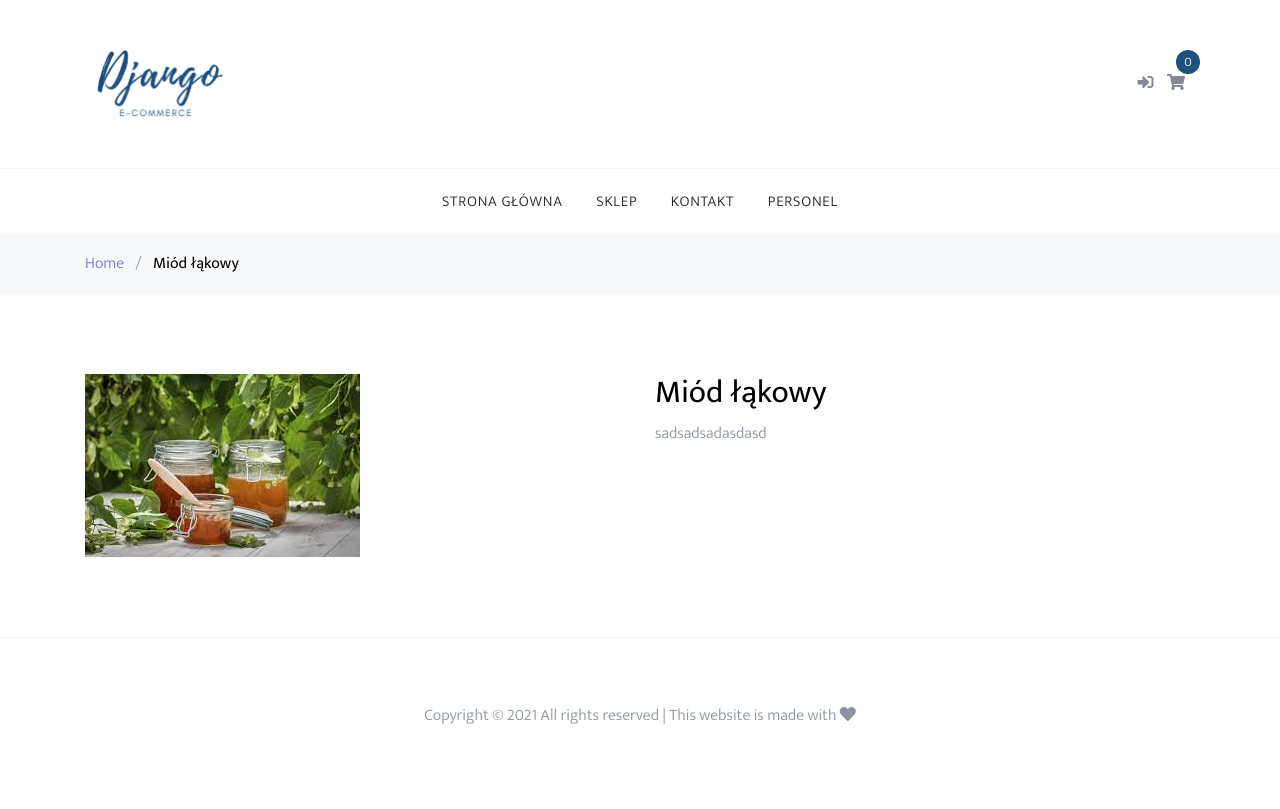
After one commit to marcinpelszyk/Djnago-ecom, a Django app: a page that uses templates/navbar.html in a window 1280 px wide. The commit adds this page. Run offline with Django 3.2, Linux system fonts and the light colour scheme; data comes from the database, SQL or seed files in the repository; some libraries are stand-ins or nearby versions.

Commit message:
Added Product detail view

```diff
--- a/cart/models.py
+++ b/cart/models.py
@@ -3,6 +3,7 @@ from django.contrib.auth import get_user_model
 from django.db.models.expressions import F
 from django.db.models.signals import pre_save
 from django.utils.text import slugify
+from django.urls import reverse
 
 User = get_user_model()
 
@@ -49,6 +50,10 @@ class Product(models.Model):
 
     def __str__(self):
         return self.title
+
+    def get_absolute_url(self):
+
+        return reverse('cart:product-detail', args=[self.slug])
 
 class OrderItem(models.Model):
     order = models.ForeignKey("Order", related_name='items', on_delete=models.CASCADE)
--- a/cart/urls.py
+++ b/cart/urls.py
@@ -1,8 +1,9 @@
 from django.urls import path
-from .views import ProductListView
+from .views import ProductListView, ProductDetailView
 
 app_name = 'cart'
 
 urlpatterns = [
     path('', ProductListView.as_view(), name='product-list'),
+    path('<slug:slug>/', ProductDetailView.as_view(), name='product-detail'),
 ]
--- a/cart/views.py
+++ b/cart/views.py
@@ -13,4 +13,5 @@ class ProductListView(ListView):
 
 class ProductDetailView(DetailView):
     model = Product
-    template_name=''
+    template_name= 'cart/product_detail.html'
+    context_object_name = 'product'
--- /dev/null
+++ b/templates/cart/product_detail.html
@@ -0,0 +1,39 @@
+{% extends '../base.html' %}
+{% load static %}
+
+{% block content %}
+
+
+
+
+    <div class="bg-light py-3">
+        <div class="container">
+            <div class="row">
+                <div class="col-md-12 mb-0">
+                    <a href="{% url 'home' %}">Home</a>
+                    <span class="mx-2 mb-0">/
+                    </span>
+                    <strong class="text-black">{{ product.title }}</strong>
+                </div>
+            </div>
+        </div>
+    </div>
+
+    <div class="site-section">
+        <div class="container">
+            <div class="row md-5">
+                <div class="col-md-6">
+                    <img src="{{ product.image.url}}" alt="">
+                </div>
+                <div class="col-md-6">
+
+                    <h2 class="text-black">{{ product.title }}</h2>
+                    <p>{{ product.description }}</p>
+                </div>
+            </div>
+        </div>
+    </div>
+
+
+
+{% endblock %}
--- a/templates/navbar.html
+++ b/templates/navbar.html
@@ -4,6 +4,7 @@
             <li><a href="/">Strona Główna</a></li>
             <li><a href="{% url 'cart:product-list' %}">Sklep</a></li>
             <li><a href="{% url 'contact' %}">Kontakt</a></li>
+            <li><a href="{% url 'contact' %}">Personel</a></li>
             {% if request.user.is_staff %}
                 <li><a href="/">Staff</a></li>
             {% endif %}
```
Also changed, not shown: templates/cart/product_list.html (+4 -4 lines).
